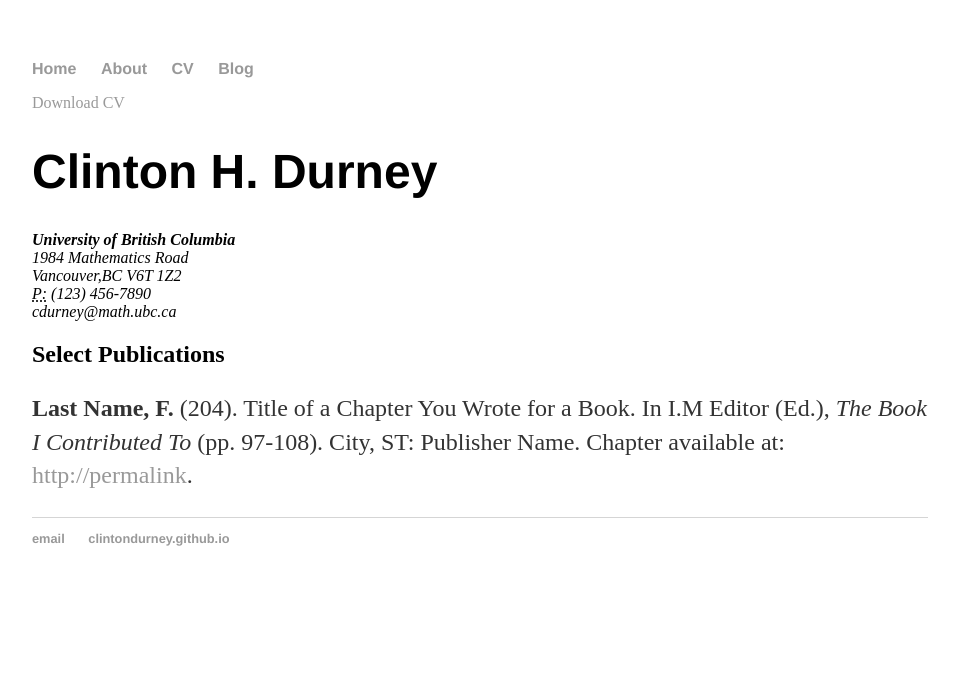
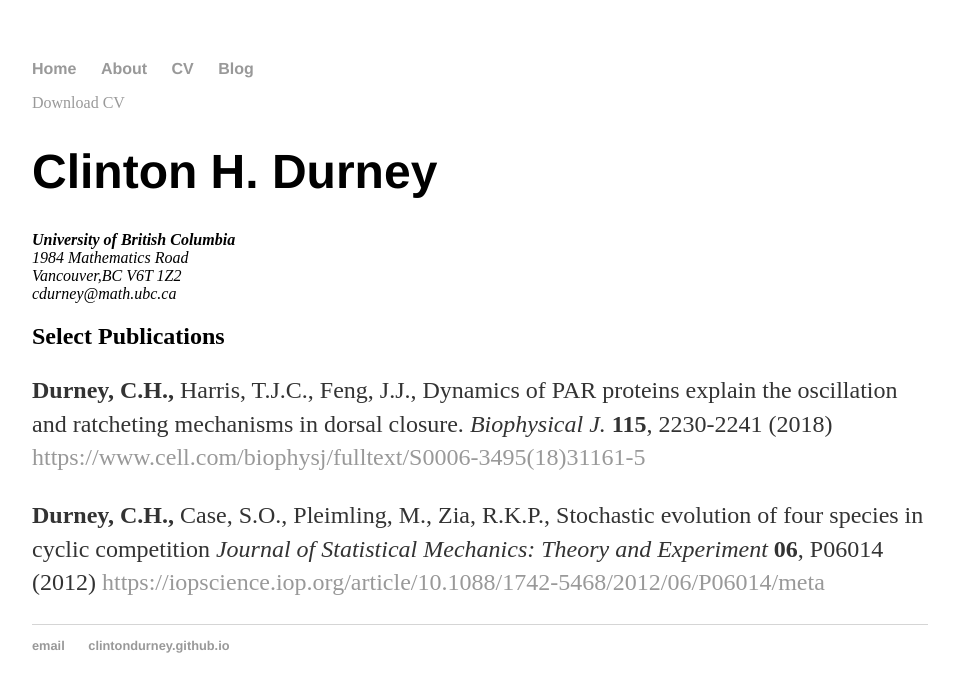
Before and after one commit to clintondurney/clintondurney.github.io, a Jekyll site: the page built from cv/index.html, in a window 1280 px wide. Shown: the top 692 px of the page, without its empty margins (160-1119 px from the left). Built offline with Jekyll 4.4.1, drawn with Linux system fonts in a browser that asks for light colours.

Commit message:
updating cv

```diff
--- a/cv/index.html
+++ b/cv/index.html
@@ -10,13 +10,12 @@ title: CV, C.H. Durney
 					<strong>University of British Columbia</strong><br>
 					1984 Mathematics Road<br>
 					Vancouver,BC V6T 1Z2<br>
-					<abbr title="phone">P:</abbr> (123) 456-7890<br>
 					<span class="obfuscate">cdurney@math.ubc.ca</span>
 					</address>
 
 					<h2>Select Publications</h2>
 
-					<p><strong>Last Name, F.</strong> (204). Title of a Chapter You Wrote for a Book. In I.M Editor (Ed.), <em>The Book I Contributed To</em> (pp. 97-108). City, ST: Publisher Name. Chapter available at: <a href="#">http://permalink</a>.
-
+                    <p><strong>Durney, C.H.,</strong> Harris, T.J.C., Feng, J.J.,  Dynamics of PAR proteins explain the oscillation and ratcheting mechanisms in dorsal closure. <em>Biophysical J. </em> <strong>115</strong>, 2230-2241 (2018) <a href="#">https://www.cell.com/biophysj/fulltext/S0006-3495(18)31161-5</a>
+                    <p><strong>Durney, C.H.,</strong> Case, S.O., Pleimling, M., Zia, R.K.P., Stochastic evolution of four species in cyclic competition <em>Journal of Statistical Mechanics: Theory and Experiment </em> <strong>06</strong>, P06014 (2012) <a href="#">https://iopscience.iop.org/article/10.1088/1742-5468/2012/06/P06014/meta</a>
 
 	</div>
```
